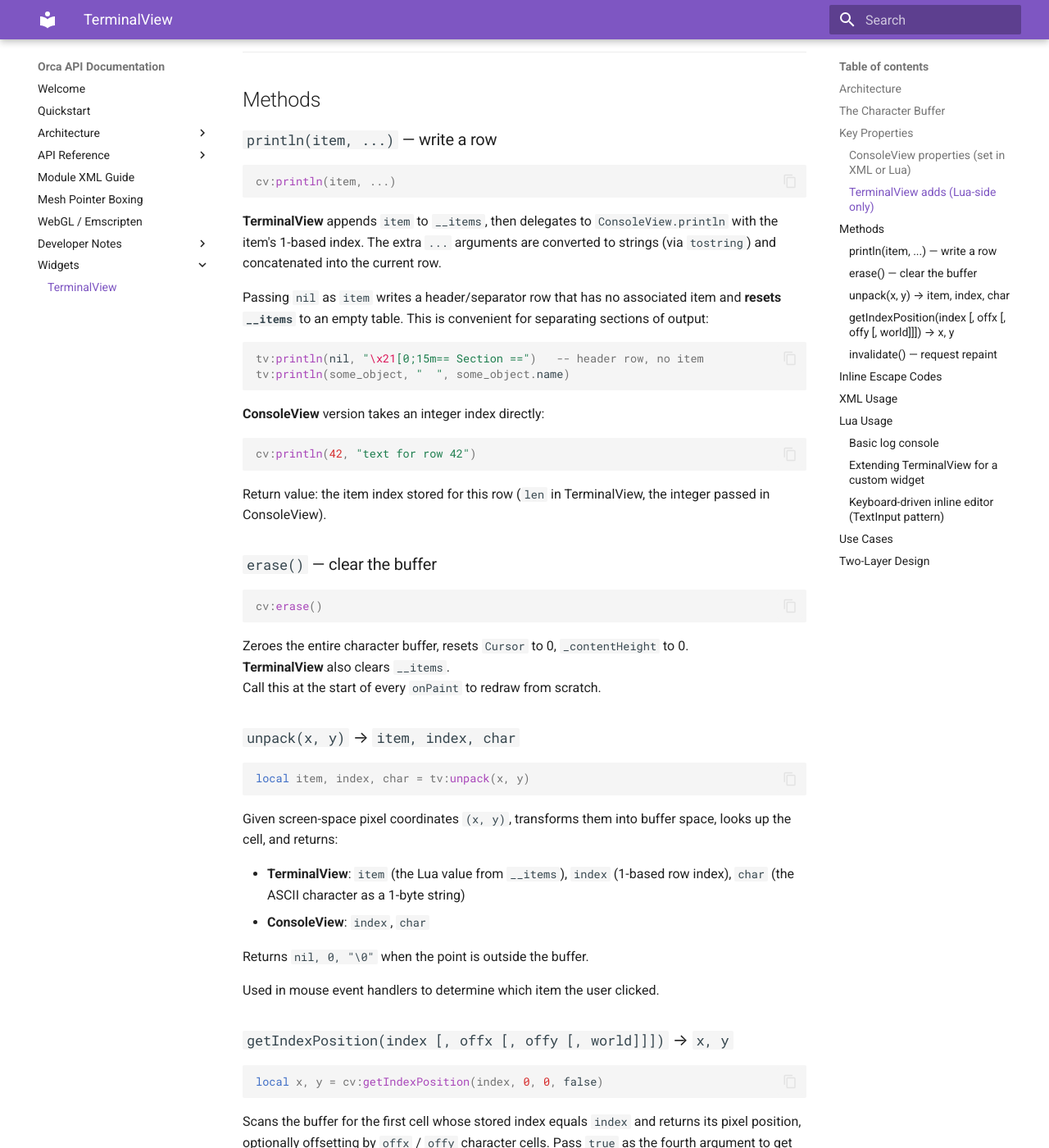
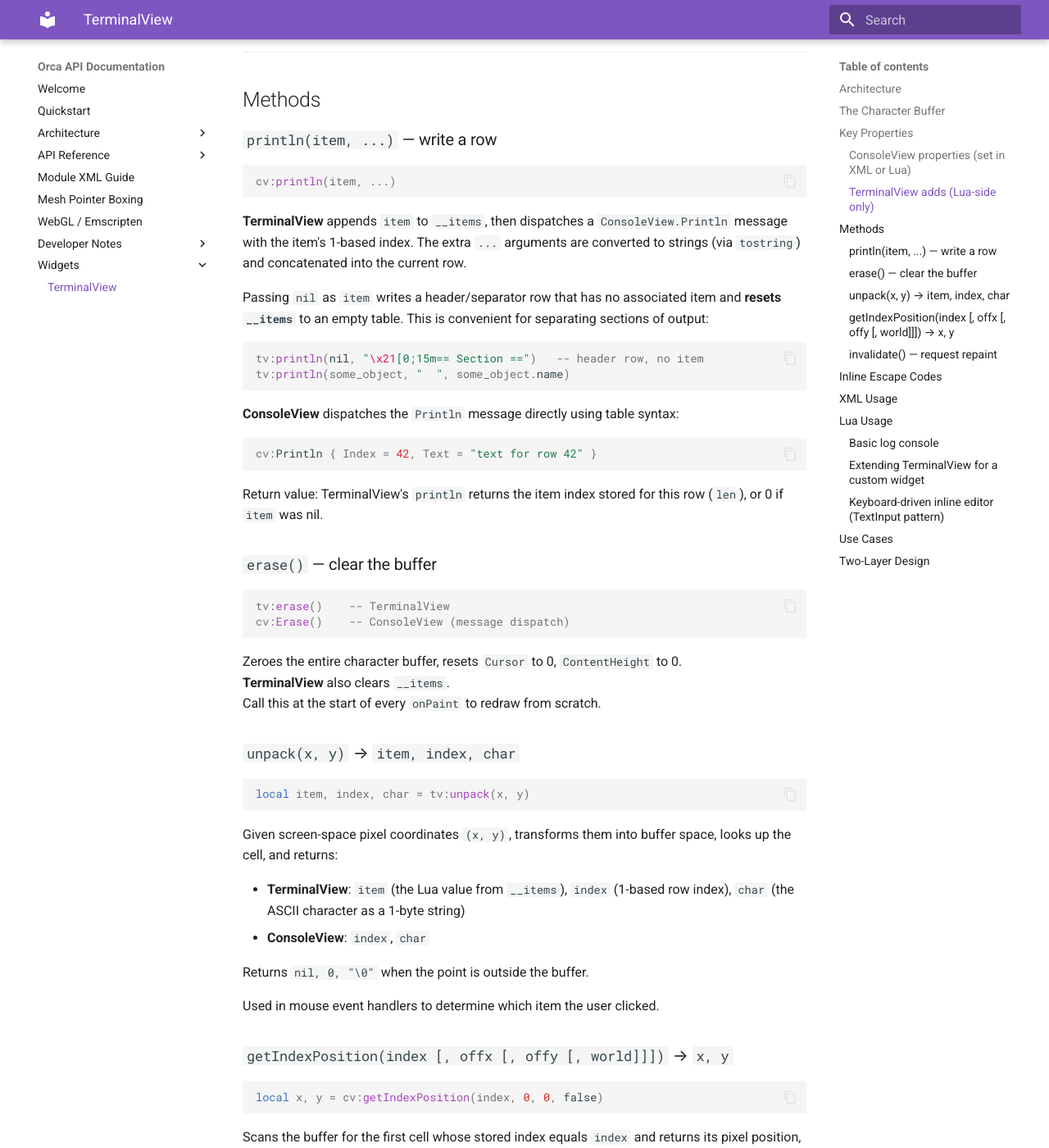
Before and after one commit to corepunch/orca, an MkDocs documentation site: the page built from docs/widgets/terminal-view.md, in a window 1280 px wide and 1400 px high, scrolled down 1985 px. Shown: the whole window at 82% size. Built offline with MkDocs 1.6.1 and Material for MkDocs 9.7.7, drawn with Linux system fonts in a browser that asks for light colours; some of the changed text lies outside the part shown.

````diff
--- a/docs/widgets/terminal-view.md
+++ b/docs/widgets/terminal-view.md
@@ -28,7 +28,7 @@ In your Lua code, you always work with `ui.TerminalView`. `ui.ConsoleView` is av
 | 15–12 | background colour | 4-bit palette index (0–15) |
 | 31–16 | item index | 16-bit integer passed to `println` |
 
-Each glyph is rendered in a fixed 8×16 pixel cell (`CONSOLE_CHAR_WIDTH = 8`, `CONSOLE_CHAR_HEIGHT = 16`). The physical size of the widget in pixels is therefore `BufferWidth × 8` by `BufferHeight × 16` at most, though only the rows written so far (`_contentHeight`) are drawn.
+Each glyph is rendered in a fixed 8×16 pixel cell (`CONSOLE_CHAR_WIDTH = 8`, `CONSOLE_CHAR_HEIGHT = 16`). The physical size of the widget in pixels is therefore `BufferWidth × 8` by `BufferHeight × 16` at most, though only the rows written so far (`ContentHeight`) are drawn.
 
 ---
 
@@ -62,7 +62,7 @@ Each glyph is rendered in a fixed 8×16 pixel cell (`CONSOLE_CHAR_WIDTH = 8`, `C
 cv:println(item, ...)
 ```
 
-**TerminalView** appends `item` to `__items`, then delegates to `ConsoleView.println` with the item's 1-based index. The extra `...` arguments are converted to strings (via `tostring`) and concatenated into the current row.
+**TerminalView** appends `item` to `__items`, then dispatches a `ConsoleView.Println` message with the item's 1-based index. The extra `...` arguments are converted to strings (via `tostring`) and concatenated into the current row.
 
 Passing `nil` as `item` writes a header/separator row that has no associated item and **resets `__items`** to an empty table. This is convenient for separating sections of output:
 
@@ -71,21 +71,22 @@ tv:println(nil, "\x21[0;15m== Section ==")   -- header row, no item
 tv:println(some_object, "  ", some_object.name)
 ```
 
-**ConsoleView** version takes an integer index directly:
+**ConsoleView** dispatches the `Println` message directly using table syntax:
 
 ```lua
-cv:println(42, "text for row 42")
+cv:Println { Index = 42, Text = "text for row 42" }
 ```
 
-Return value: the item index stored for this row (`len` in TerminalView, the integer passed in ConsoleView).
+Return value: TerminalView's `println` returns the item index stored for this row (`len`), or 0 if `item` was nil.
 
 ### `erase()` — clear the buffer
 
 ```lua
-cv:erase()
+tv:erase()    -- TerminalView
+cv:Erase()    -- ConsoleView (message dispatch)
 ```
 
-Zeroes the entire character buffer, resets `Cursor` to 0, `_contentHeight` to 0.
+Zeroes the entire character buffer, resets `Cursor` to 0, `ContentHeight` to 0.
 **TerminalView** also clears `__items`.
 Call this at the start of every `onPaint` to redraw from scratch.
 
@@ -117,7 +118,8 @@ Returns nothing when `index == 0` or the index is not found.
 ### `invalidate()` — request repaint
 
 ```lua
-cv:invalidate()
+tv:invalidate()    -- TerminalView
+cv:Invalidate()    -- ConsoleView (message dispatch)
 ```
 
 Posts a paint message to the widget. Call this after changing `SelectedIndex` or any other property that should update the display.
````
Also changed, not shown: 3 other files.
